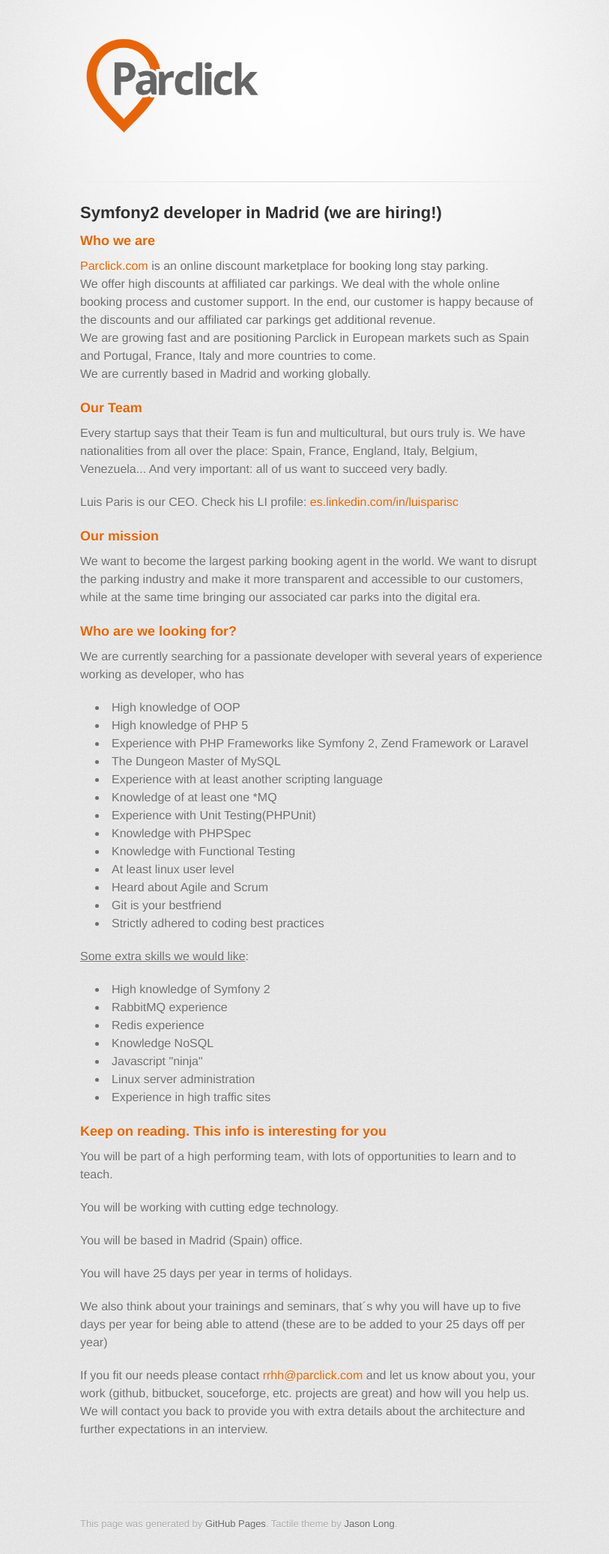
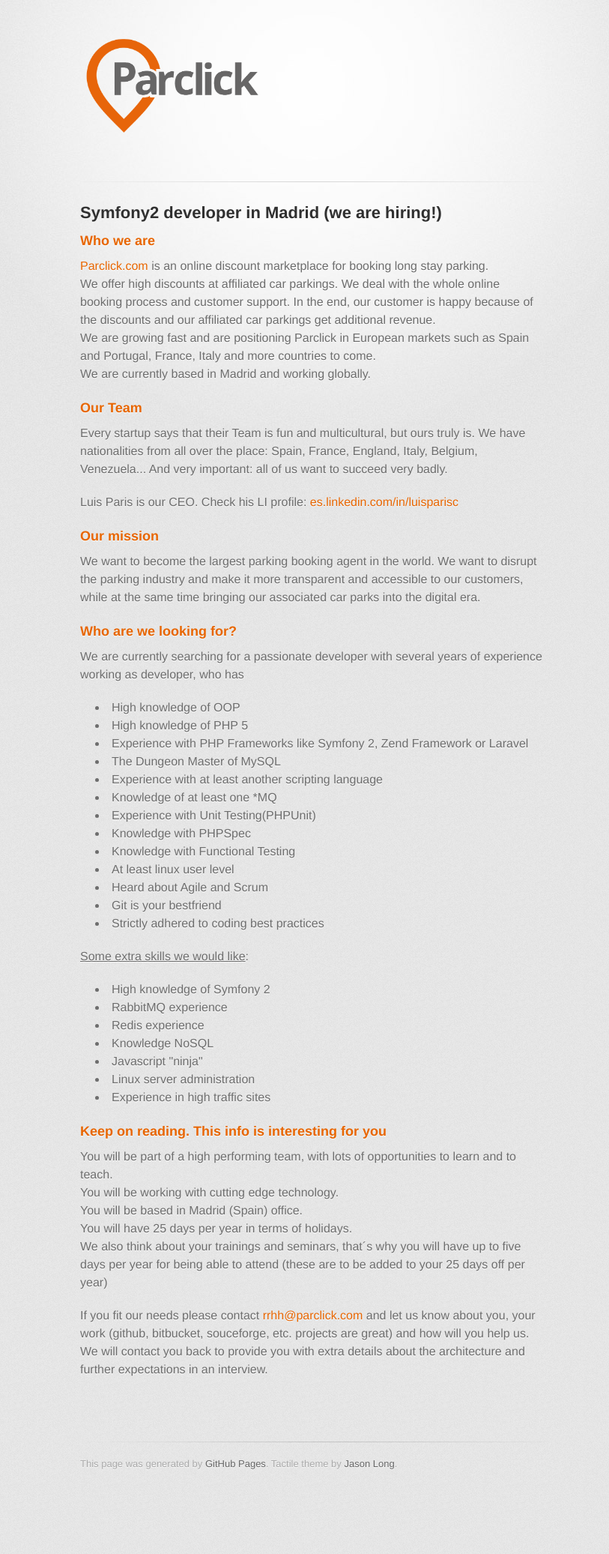
Before and after one commit to parclick/parclick.github.io, a Jekyll site: the page built from _posts/2015-10-29-Symfony2-developer.html, in a window 1280 px wide. Shown: the whole page at 75% size, without its empty margins (223-1036 px from the left). Built offline with Jekyll 4.4.1, drawn with Linux system fonts in a browser that asks for light colours; some web fonts are replaced; Markdown is read by kramdown in place of the engine named in the settings; after the commit the page ends 1993 px from its top, so only the background shows below that.

```diff
--- a/_posts/2015-10-29-Symfony2-developer.html
+++ b/_posts/2015-10-29-Symfony2-developer.html
@@ -46,11 +46,11 @@ We are currently based in Madrid and working globally.
 </ul>
 
 <h3>Keep on reading. This info is interesting for you</h3>
-<p>You will be part of a high performing team, with lots of opportunities to learn and to teach.</p>
-<p>You will be working with cutting edge technology.</p>
-<p>You will be based in Madrid (Spain) office.</p>
-<p>You will have 25 days per year in terms of holidays.</p>
-<p>We also think about your trainings and seminars, that´s why you will have up to five days per year for being able to attend (these are to be added to your 25 days off per year)</p>
+<p>You will be part of a high performing team, with lots of opportunities to learn and to teach.<br />
+You will be working with cutting edge technology.<br />
+You will be based in Madrid (Spain) office.<br />
+You will have 25 days per year in terms of holidays.<br />
+We also think about your trainings and seminars, that´s why you will have up to five days per year for being able to attend (these are to be added to your 25 days off per year)</p>
 <p>If you fit our needs please contact <a href="mailto:rrhh@parclick.com">rrhh@parclick.com</a> and let us know about you, your work (github, bitbucket,
 souceforge, etc.  projects are great) and how will you help us. <br />We will contact you back to provide you with extra
 details about the architecture and further expectations in an interview.</p>
```
